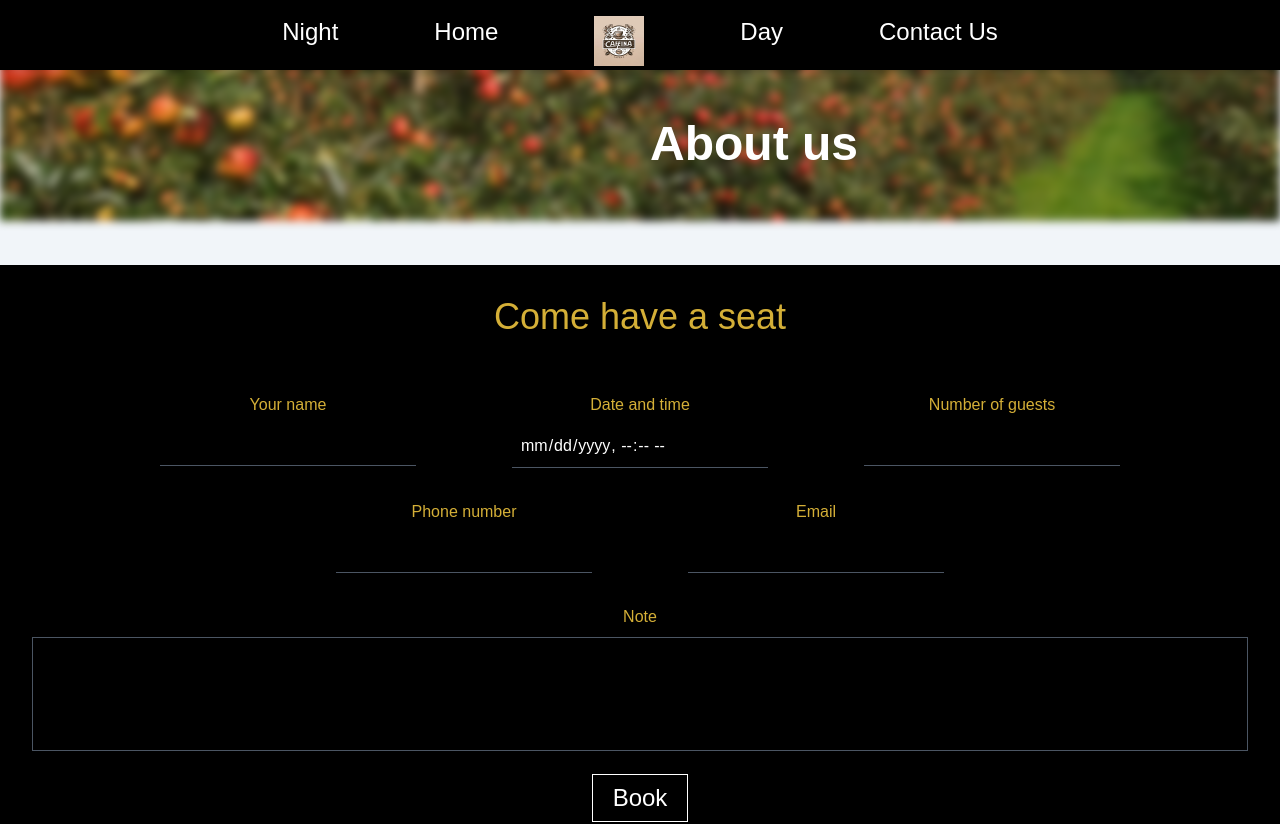
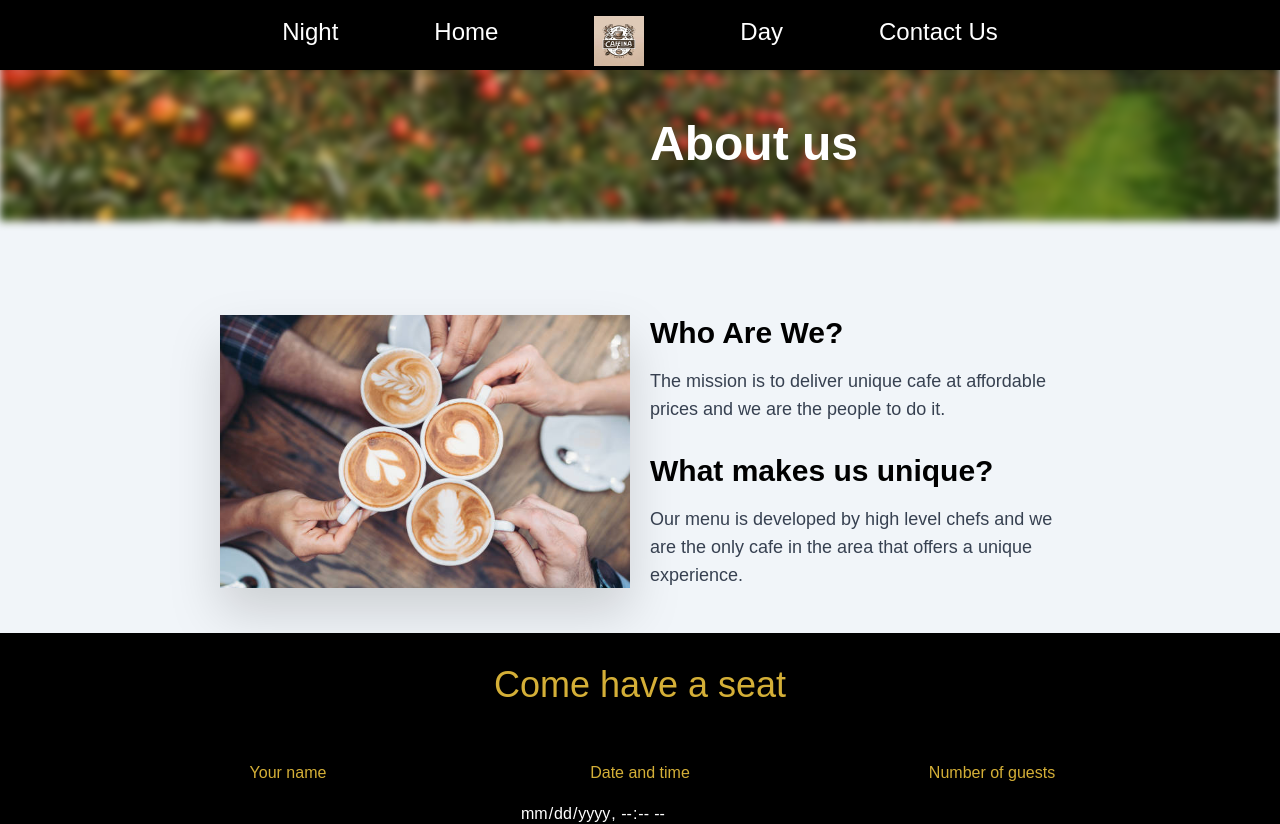
Before and after one commit to phatgg221/cloud-developing-app, a Next.js app: page / in a window 1280 px wide. Shown: the top 824 px of the page. Built offline with nearby package versions, Linux system fonts and the light colour scheme; a web font is replaced by a local one.

Commit message:
update: About us component

```diff
--- a/src/app/page.jsx
+++ b/src/app/page.jsx
@@ -1,12 +1,15 @@
 
 import Header from '../components/application_component/Header';
 import Hero from '@/components/application_component/Hero';
+import React from 'react';
+import IntroductionComponent from '@/components/application_component/IntroductionComponent';
 export default function Home() {
   return (
     <div>
       {/* <Header/> */}
 
       <Hero></Hero>
+      <IntroductionComponent></IntroductionComponent>
     </div>
   );
 }
--- a/src/components/application_component/IntroductionComponent.jsx
+++ b/src/components/application_component/IntroductionComponent.jsx
@@ -3,10 +3,10 @@ import Image from "next/image";
 
 const Intro = () => {
   return (
-    <div className="flex flex-col lg:flex-row pt-[50px] px-[20px] lg:px-[220px]">
+    <div className="flex flex-col pb-11 lg:flex-row pt-[50px] px-[20px] lg:px-[220px]">
       <div className="flex-1 max-w-full lg:max-w-md mb-8 lg:mb-0">
         <Image
-          src={"/beefSteak.png"}
+          src={"/cafe-hero.jpg"}
           width={420}
           height={416}
           alt="Beef"
@@ -18,13 +18,13 @@ const Intro = () => {
           Who Are We?
         </p>
         <p className="text-base md:text-lg text-gray-700">
-        The mission is to deliver unique food at affordable prices and we are the people to do it.
+        The mission is to deliver unique cafe at affordable prices and we are the people to do it.
         </p>
         <p className="text-2xl pt-[30px] md:text-3xl font-bold text-black mb-4">
         What makes us unique?
         </p>
         <p className="text-base md:text-lg text-gray-700">
-        Our menu is developed by high level chefs to deliver the best of both worlds without any compromises.
+        Our menu is developed by high level chefs and we are the only cafe in the area that offers a unique experience.
         </p>
       </div>
     </div>
```
